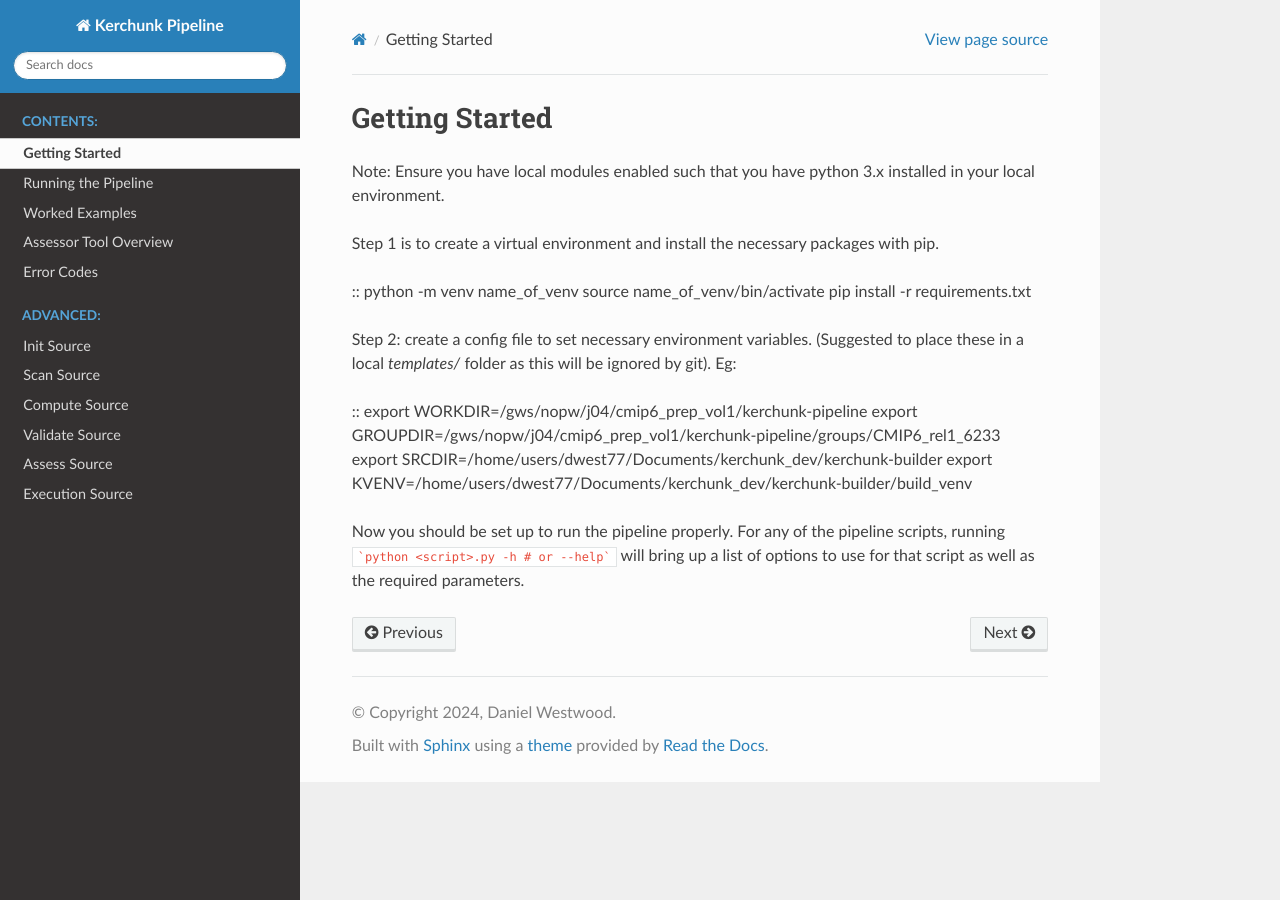
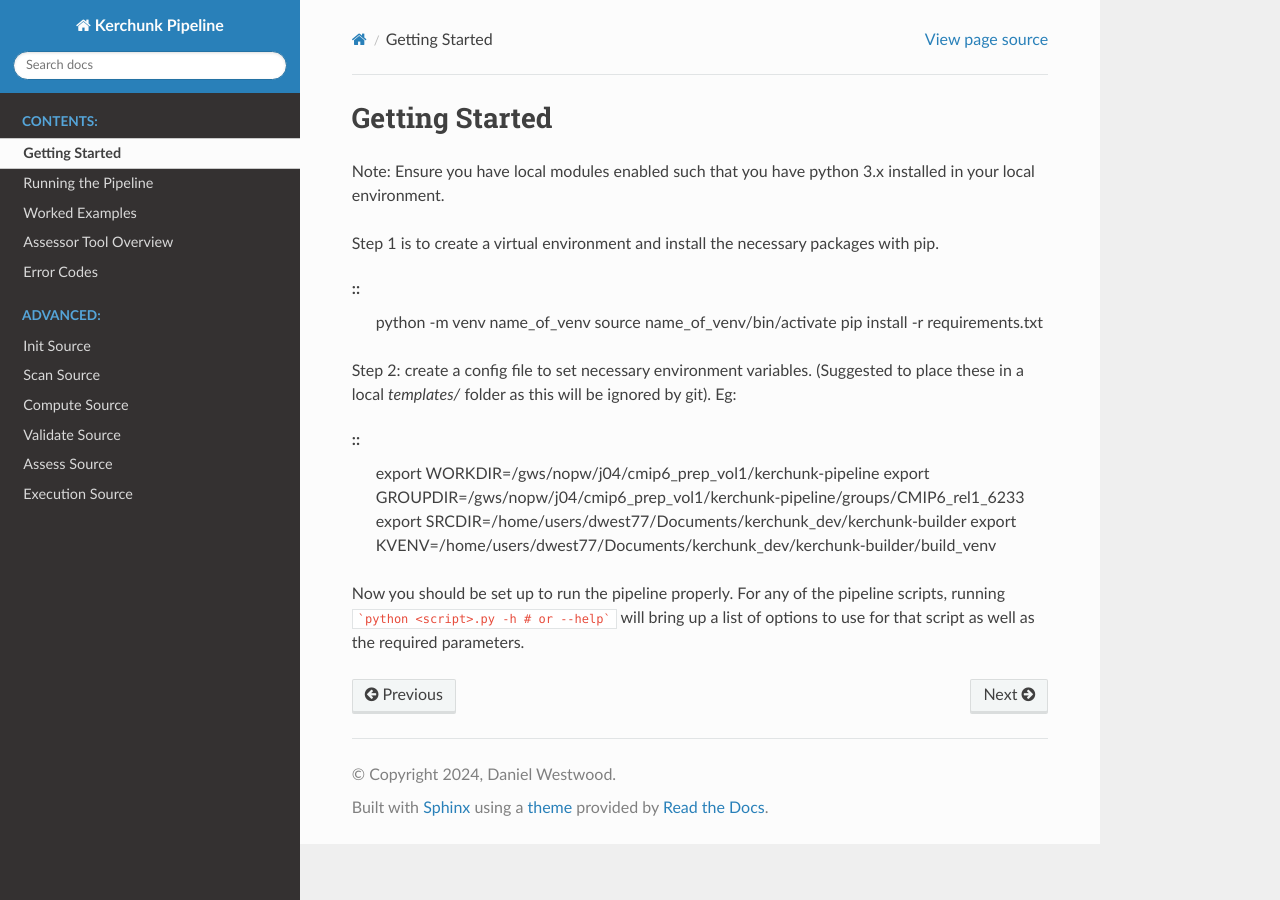
Before and after one commit to cedadev/padocc, a Sphinx documentation site: the page built from docs/source/start.rst, in a window 1280 px wide. Built offline with Sphinx 7.4.7 and the Read the Docs theme 2.0.0, drawn with Linux system fonts in a browser that asks for light colours.

Commit message:
Fixed silly indents

````diff
--- a/docs/source/examples.rst
+++ b/docs/source/examples.rst
@@ -44,7 +44,7 @@ If this is the case, these two can be set as paths to different JSON files which
 E.g
 
 ::
-```UKCP18_land-rcm_12km_rcp85_01_clt_day_v20190731, /badc/ukcp18/data/land-rcm/uk/12km/rcp85/01/clt/day/v20190731/*, path/to/updates.json, path/to/removals.json```
+    UKCP18_land-rcm_12km_rcp85_01_clt_day_v20190731, /badc/ukcp18/data/land-rcm/uk/12km/rcp85/01/clt/day/v20190731/*, path/to/updates.json, path/to/removals.json
 ::
 
 For all 180 datasets in this group. A method of pattern matching and extracting the key information from the path to add to the project code should be used if possible.
````
Also changed, not shown: docs/source/start.rst (+7 -7 lines).
